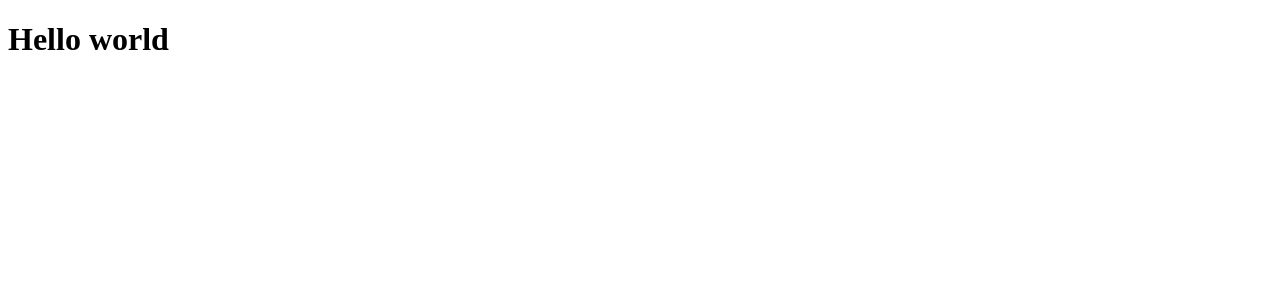
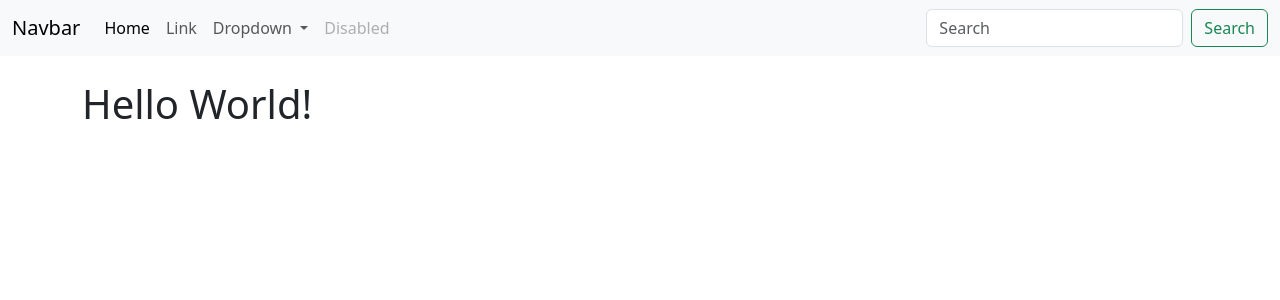
Before and after one commit to luisSantamariaCOL/DjangoCRM, a Django app: page / in a window 1280 px wide. Shown: the top 300 px of the page. Run offline with Django 4.2, Linux system fonts and the light colour scheme.

Commit message:
base template created with navbar

```diff
--- /dev/null
+++ b/website/templates/base.html
@@ -0,0 +1,22 @@
+<!doctype html>
+<html lang="en">
+  <head>
+    <meta charset="utf-8">
+    <meta name="viewport" content="width=device-width, initial-scale=1">
+    <title>Django CRM</title>
+    <link href="https://cdn.jsdelivr.net/npm/bootstrap@5.3.0-alpha1/dist/css/bootstrap.min.css" rel="stylesheet" integrity="sha384-GLhlTQ8iRABdZLl6O3oVMWSktQOp6b7In1Zl3/Jr59b6EGGoI1aFkw7cmDA6j6gD" crossorigin="anonymous">
+  </head>
+  <body>
+
+    {% include 'navbar.html' %}
+
+    <div class="container">
+        <br>
+        {% block content %}
+
+        {% endblock %}
+    </div>
+
+    <script src="https://cdn.jsdelivr.net/npm/bootstrap@5.3.0-alpha1/dist/js/bootstrap.bundle.min.js" integrity="sha384-w76AqPfDkMBDXo30jS1Sgez6pr3x5MlQ1ZAGC+nuZB+EYdgRZgiwxhTBTkF7CXvN" crossorigin="anonymous"></script>
+  </body>
+</html>
--- a/website/templates/home.html
+++ b/website/templates/home.html
@@ -1,12 +1,7 @@
-<!DOCTYPE html>
-<html lang="en">
-<head>
-    <meta charset="UTF-8">
-    <meta http-equiv="X-UA-Compatible" content="IE=edge">
-    <meta name="viewport" content="width=device-width, initial-scale=1.0">
-    <title>Document</title>
-</head>
-<body>
-    <h1>Hello world</h1>
-</body>
-</html>
+{% extends 'base.html' %}
+
+{% block content %}
+
+<h1>Hello World!</h1>
+
+{% endblock %}
--- /dev/null
+++ b/website/templates/navbar.html
@@ -0,0 +1,36 @@
+<nav class="navbar navbar-expand-lg bg-body-tertiary">
+    <div class="container-fluid">
+      <a class="navbar-brand" href="#">Navbar</a>
+      <button class="navbar-toggler" type="button" data-bs-toggle="collapse" data-bs-target="#navbarSupportedContent" aria-controls="navbarSupportedContent" aria-expanded="false" aria-label="Toggle navigation">
+        <span class="navbar-toggler-icon"></span>
+      </button>
+      <div class="collapse navbar-collapse" id="navbarSupportedContent">
+        <ul class="navbar-nav me-auto mb-2 mb-lg-0">
+          <li class="nav-item">
+            <a class="nav-link active" aria-current="page" href="#">Home</a>
+          </li>
+          <li class="nav-item">
+            <a class="nav-link" href="#">Link</a>
+          </li>
+          <li class="nav-item dropdown">
+            <a class="nav-link dropdown-toggle" href="#" role="button" data-bs-toggle="dropdown" aria-expanded="false">
+              Dropdown
+            </a>
+            <ul class="dropdown-menu">
+              <li><a class="dropdown-item" href="#">Action</a></li>
+              <li><a class="dropdown-item" href="#">Another action</a></li>
+              <li><hr class="dropdown-divider"></li>
+              <li><a class="dropdown-item" href="#">Something else here</a></li>
+            </ul>
+          </li>
+          <li class="nav-item">
+            <a class="nav-link disabled">Disabled</a>
+          </li>
+        </ul>
+        <form class="d-flex" role="search">
+          <input class="form-control me-2" type="search" placeholder="Search" aria-label="Search">
+          <button class="btn btn-outline-success" type="submit">Search</button>
+        </form>
+      </div>
+    </div>
+  </nav>
```
